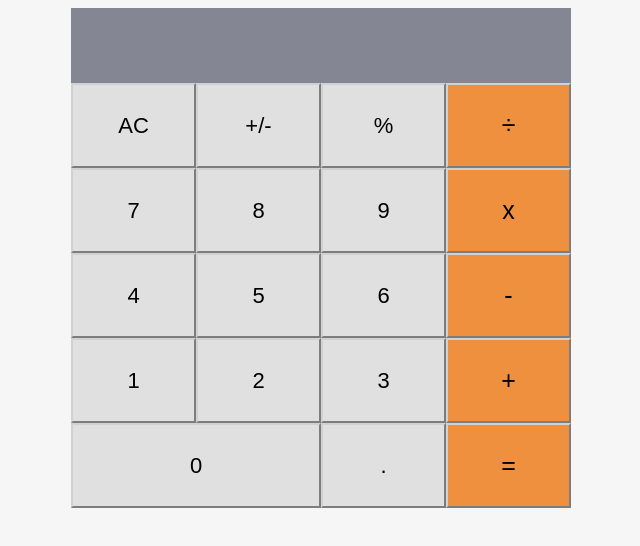
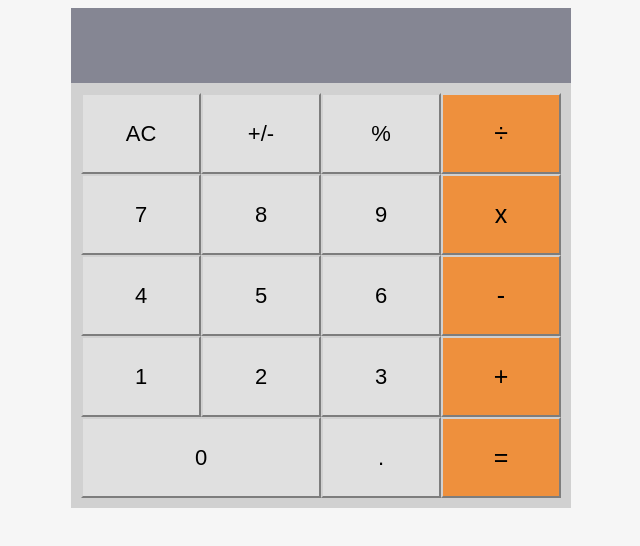
Before and after one commit to brahimdidi/math-magic2, a React (Create React App) app: page / in a window 1280 px wide. Shown: the top 546 px of the page, without its empty margins (319-959 px from the left). Built offline with nearby package versions, Linux system fonts and the light colour scheme.

Commit message:
fix linters

```diff
--- a/src/components/Calculator.css
+++ b/src/components/Calculator.css
@@ -15,7 +15,6 @@ body {
   background-color: rgb(209 209 209);
 }
 
-
 .calculator .input {
   background: rgb(133 134 147);
   box-shadow: none;
@@ -24,7 +23,7 @@ body {
   width: 100%;
 }
 
-.calculator .input {
+.calculator div {
   text-align: right;
   font-size: 26px;
   color: white;
```
